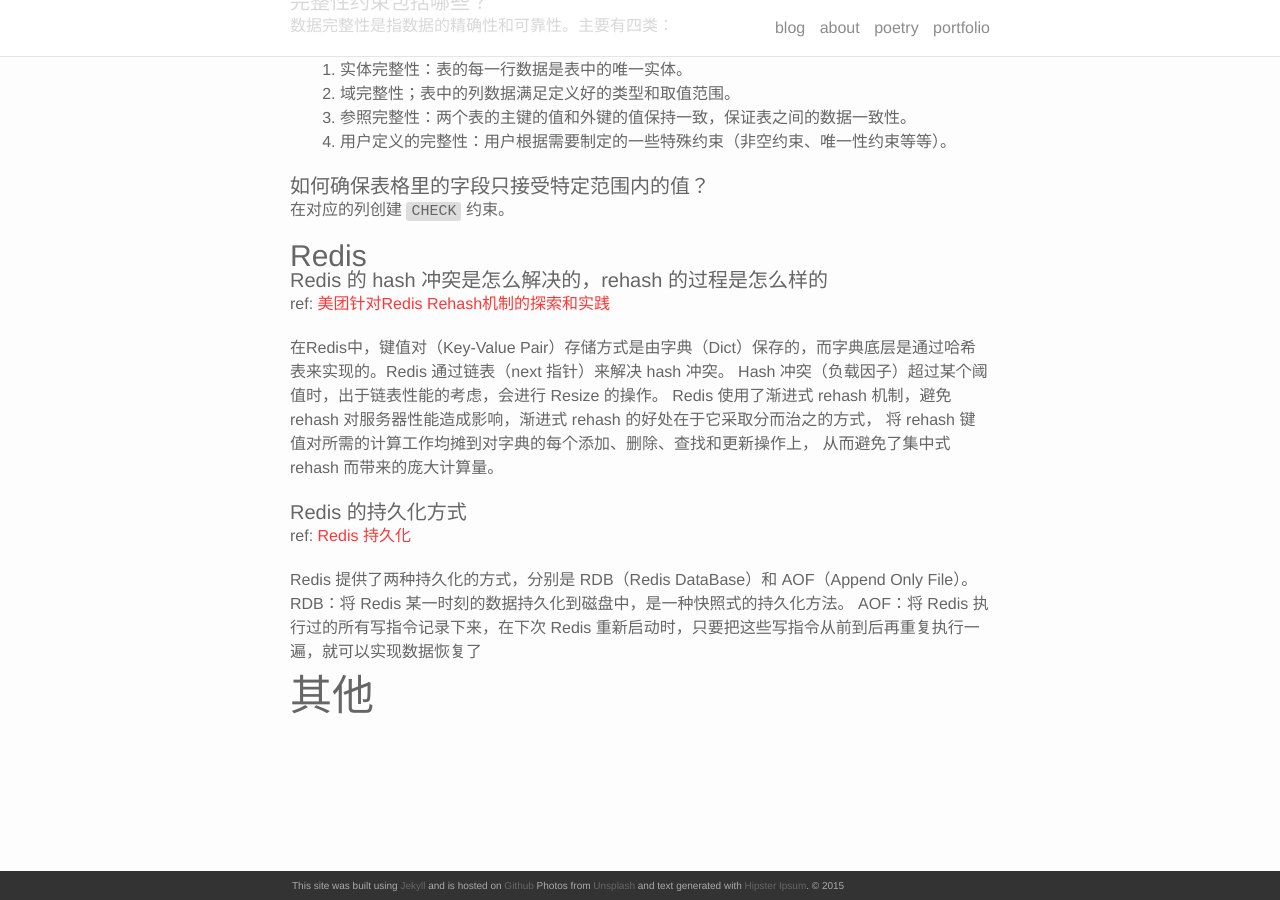
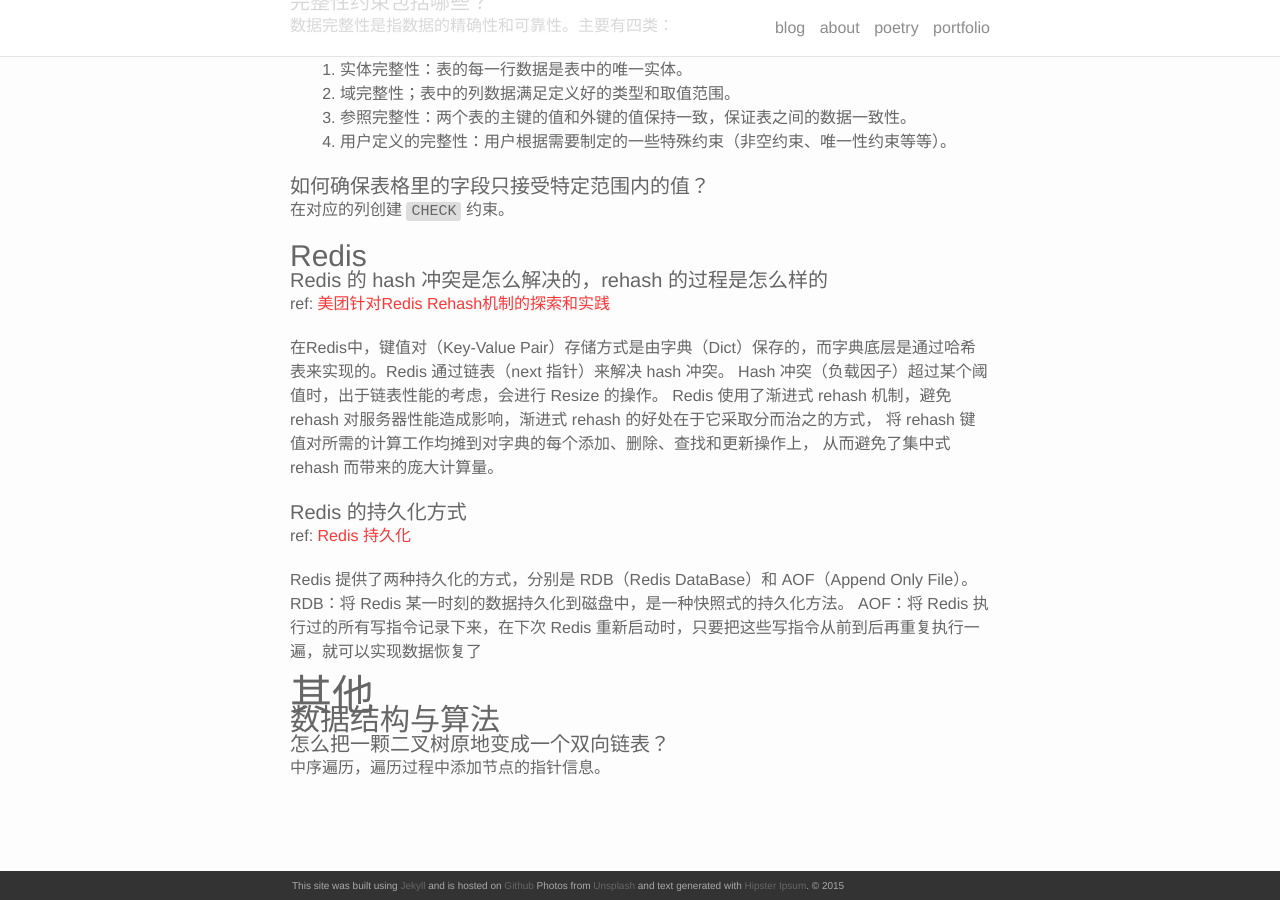
Before and after one commit to akmissxt/blog, a Jekyll site: the page built from _posts/2021-04-05-面试复习.markdown, in a window 1280 px wide and 900 px high, scrolled down 9939 px. Built offline with Jekyll 4.4.1, drawn with Linux system fonts in a browser that asks for light colours; nearby versions of some CDN libraries; our own code applies the rules of GitHub Pages for plain Markdown files.

Commit message:
update(面试复习): 二叉树转双向链表

```diff
--- a/_posts/2021-04-05-面试复习.markdown
+++ b/_posts/2021-04-05-面试复习.markdown
@@ -387,3 +387,8 @@ AOF：将 Redis 执行过的所有写指令记录下来，在下次 Redis 重新
 
 
 ## 其他
+
+### 数据结构与算法
+
+#### 怎么把一颗二叉树原地变成一个双向链表？
+中序遍历，遍历过程中添加节点的指针信息。
```
